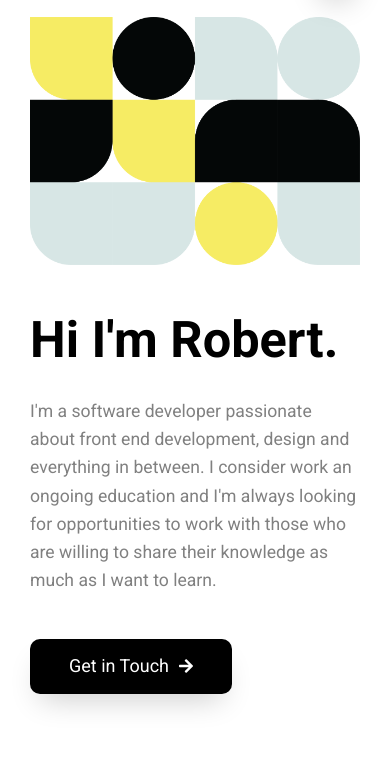
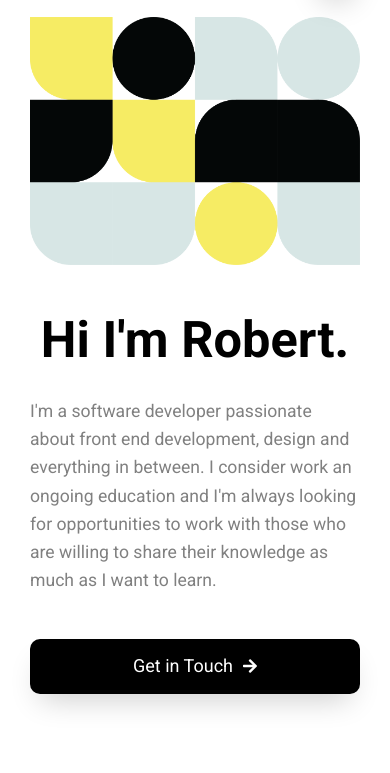
Before and after one commit to robertruse/portfolio-website-v2, a plain HTML site: page index.html in a window 390 px wide. Shown: the part 71-844 px from the top of the page. Drawn offline with Linux system fonts and the light colour scheme.

Commit message:
Modify media query

```diff
--- a/styles/style.css
+++ b/styles/style.css
@@ -797,35 +797,22 @@ header .wrapper-fixed {
     width: 100%;
   }
 
-  /* @supports (-webkit-clip-path: circle()) or (clip-path: circle()) {
-    nav {
-      -webkit-clip-path: circle(0px at top right);
-      clip-path: circle(0px at top right);
+  /* Showcase */
+  .showcase h1 {
+    width: 100%;
+    text-align: center;
+  }
 
-      -webkit-transform: translateX(0);
-      transform: translateX(0);
-
-      -webkit-transition: -webkit-clip-path 600ms ease-out;
-      transition: clip-path 600ms ease-out;
-    }
-
-    nav.show {
-      -webkit-clip-path: circle(150% at top right);
-      clip-path: circle(150% at top right);
-    }
-
-    nav::after {
-      display: none;
-    }
-  } */
-
-  /* Showcase */
   .showcase-bg-lg {
     display: none;
   }
 
   .showcase-bg-sm {
     display: block;
+  }
+
+  .showcase .btn {
+    width: 100%;
   }
 
   /* Skills */
```
